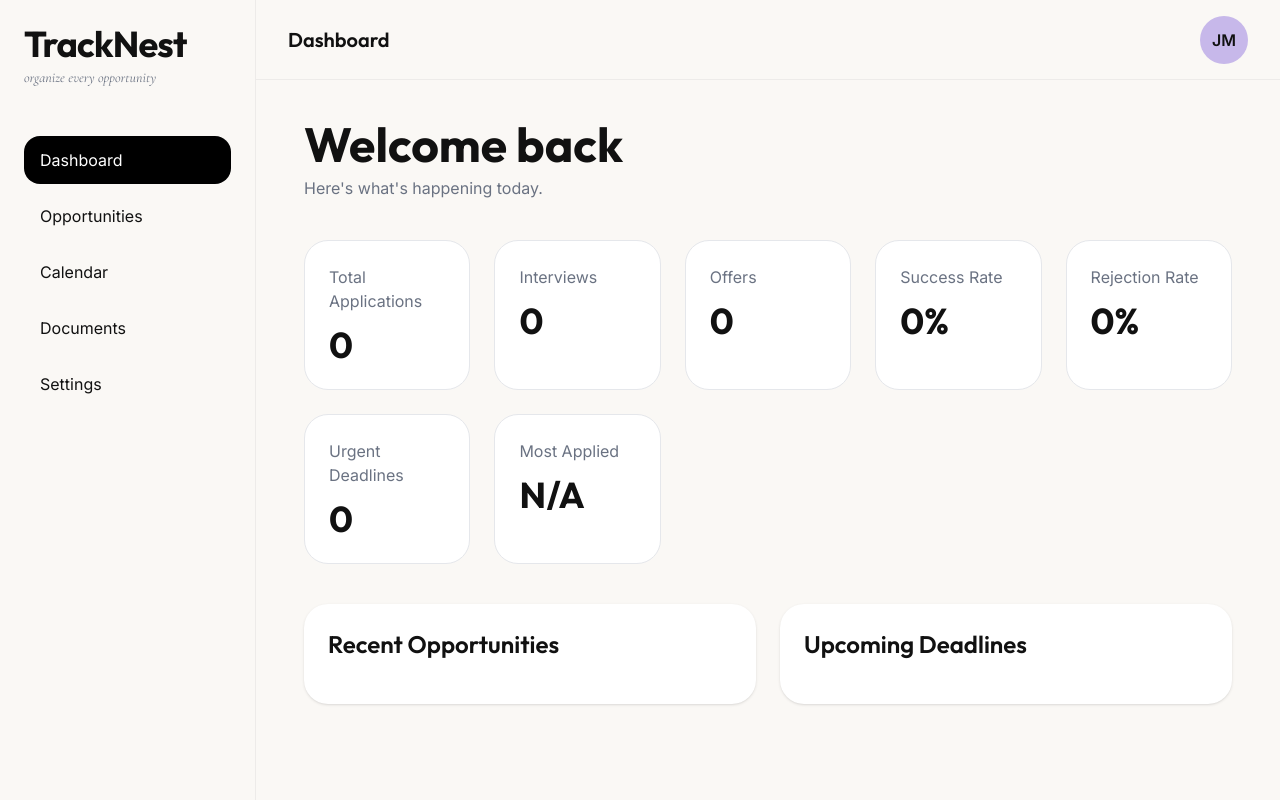
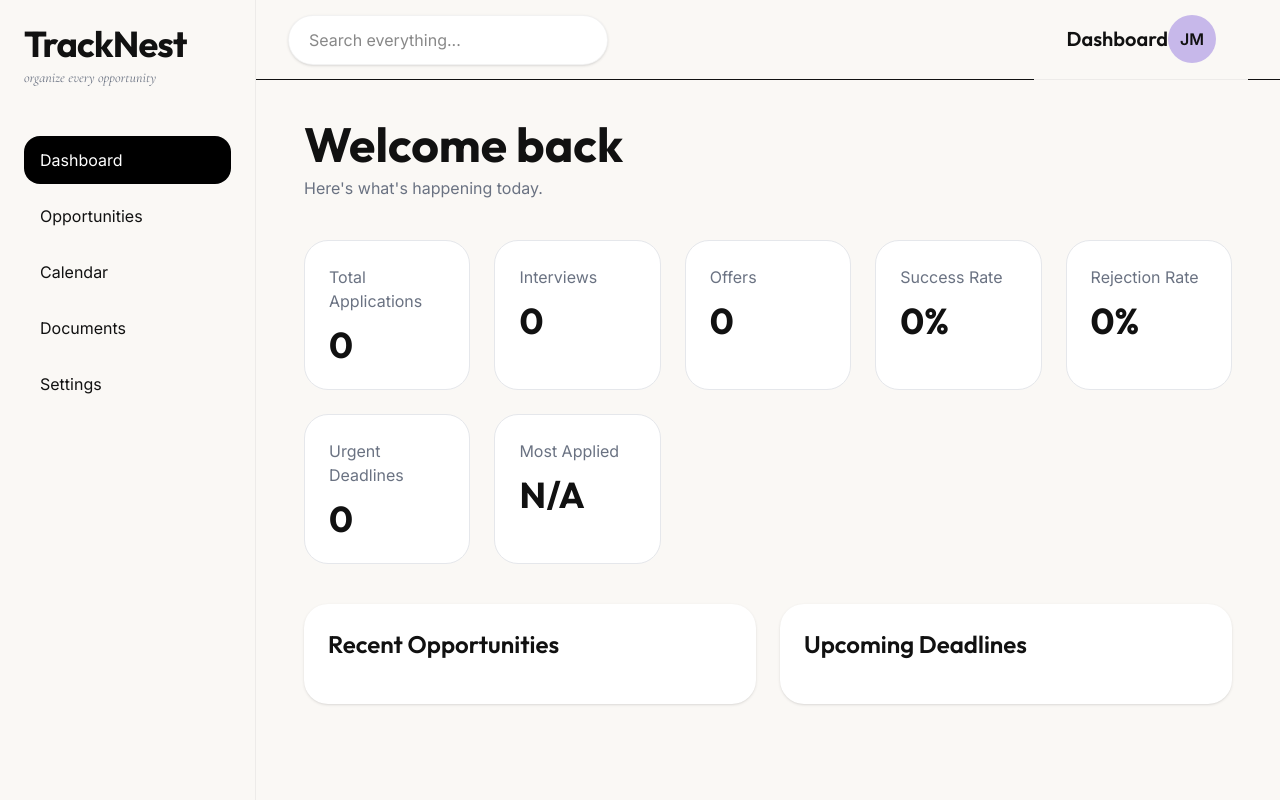
Before and after one commit to Jyotiiii3003/TrackNest, a React (Vite) app in the folder frontend/: page /dashboard in a window 1280 px wide. Built offline with nearby package versions, Linux system fonts and the light colour scheme.

Commit message:
add global search button

```diff
--- a/frontend/src/layouts/AppLayout.jsx
+++ b/frontend/src/layouts/AppLayout.jsx
@@ -1,24 +1,127 @@
 import Sidebar from "../components/Sidebar";
 import Topbar from "../components/Topbar";
+import { useEffect, useState } from "react";
 
 function AppLayout({ children }) {
+  const [searchTerm, setSearchTerm] =
+  useState("");
+
+  const [opportunities, setOpportunities] =
+  useState([]);
+
+  useEffect(() => {
+  const saved =
+    JSON.parse(
+      localStorage.getItem(
+        "opportunities"
+      )
+    ) || [];
+
+  setOpportunities(saved);
+  }, []);
+
+  const filteredResults =
+  opportunities.filter((item) =>
+    `
+    ${item.title}
+    ${item.organization}
+    ${item.notes || ""}
+    ${item.strategyNotes || ""}
+    ${item.prepNotes || ""}
+    ${item.referralContact || ""}
+    ${item.resumeName || ""}
+    ${item.coverLetterName || ""}
+    `
+      .toLowerCase()
+      .includes(searchTerm.toLowerCase())
+    );
   return (
-    <div className="flex bg-[#faf8f5]">
+  <div className="flex bg-[#faf8f5] min-h-screen">
+    <Sidebar />
 
-      <Sidebar />
+    <div className="flex-1 flex flex-col">
 
-      <div className="flex-1">
+      {/* Topbar + Global Search */}
+      <div className="h-20 border-b px-8 flex items-center justify-between bg-[#faf8f5]">
 
+        {/* Search */}
+        <div className="relative">
+          <input
+            type="text"
+            placeholder="Search everything..."
+            value={searchTerm}
+            onChange={(e) =>
+              setSearchTerm(e.target.value)
+            }
+            className="
+            w-[320px]
+            bg-white
+            rounded-full
+            px-5
+            py-3
+            border
+            border-black/5
+            shadow-sm
+            outline-none
+            "
+          />
+
+          {searchTerm && (
+            <div
+              className="
+              absolute
+              top-14
+              left-0
+              w-full
+              bg-white
+              rounded-2xl
+              shadow-lg
+              p-4
+              z-50
+              max-h-[400px]
+              overflow-y-auto
+              "
+            >
+              {filteredResults.length > 0 ? (
+                filteredResults.map((item) => (
+                  <div
+                    key={item.id}
+                    className="
+                    border-b
+                    py-3
+                    last:border-none
+                    "
+                  >
+                    <h3 className="font-semibold">
+                      {item.title}
+                    </h3>
+
+                    <p className="text-sm text-gray-500">
+                      {item.organization}
+                    </p>
+                  </div>
+                ))
+              ) : (
+                <p className="text-gray-400">
+                  No results found.
+                </p>
+              )}
+            </div>
+          )}
+        </div>
+
+        {/* Right Side Topbar */}
         <Topbar />
-
-        <main className="px-12 py-10">
-          {children}
-        </main>
-
       </div>
 
+      {/* Main Content */}
+      <main className="px-12 py-10">
+        {children}
+      </main>
+
     </div>
-  );
+  </div>
+);
 }
 
 export default AppLayout;
```
